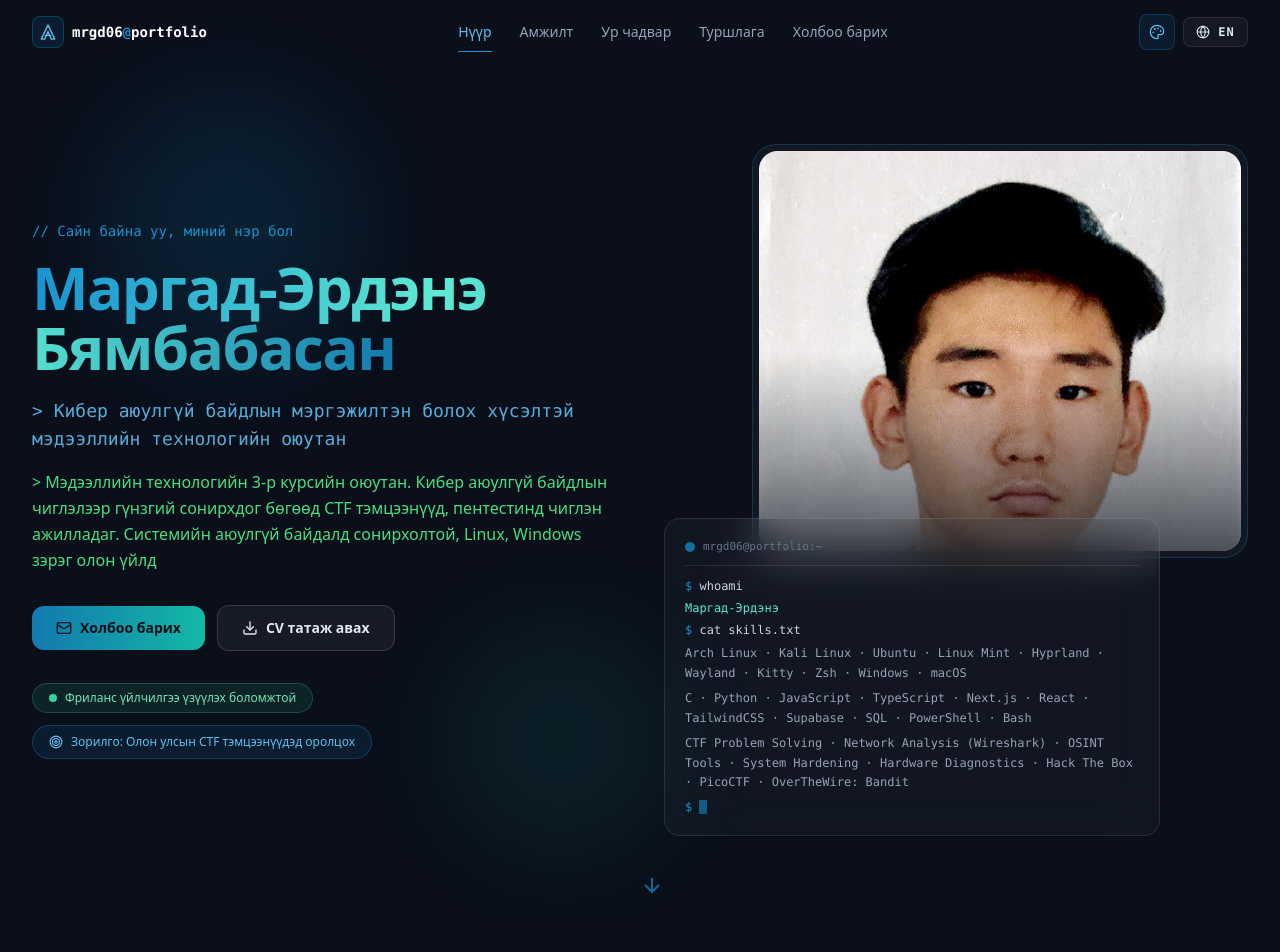
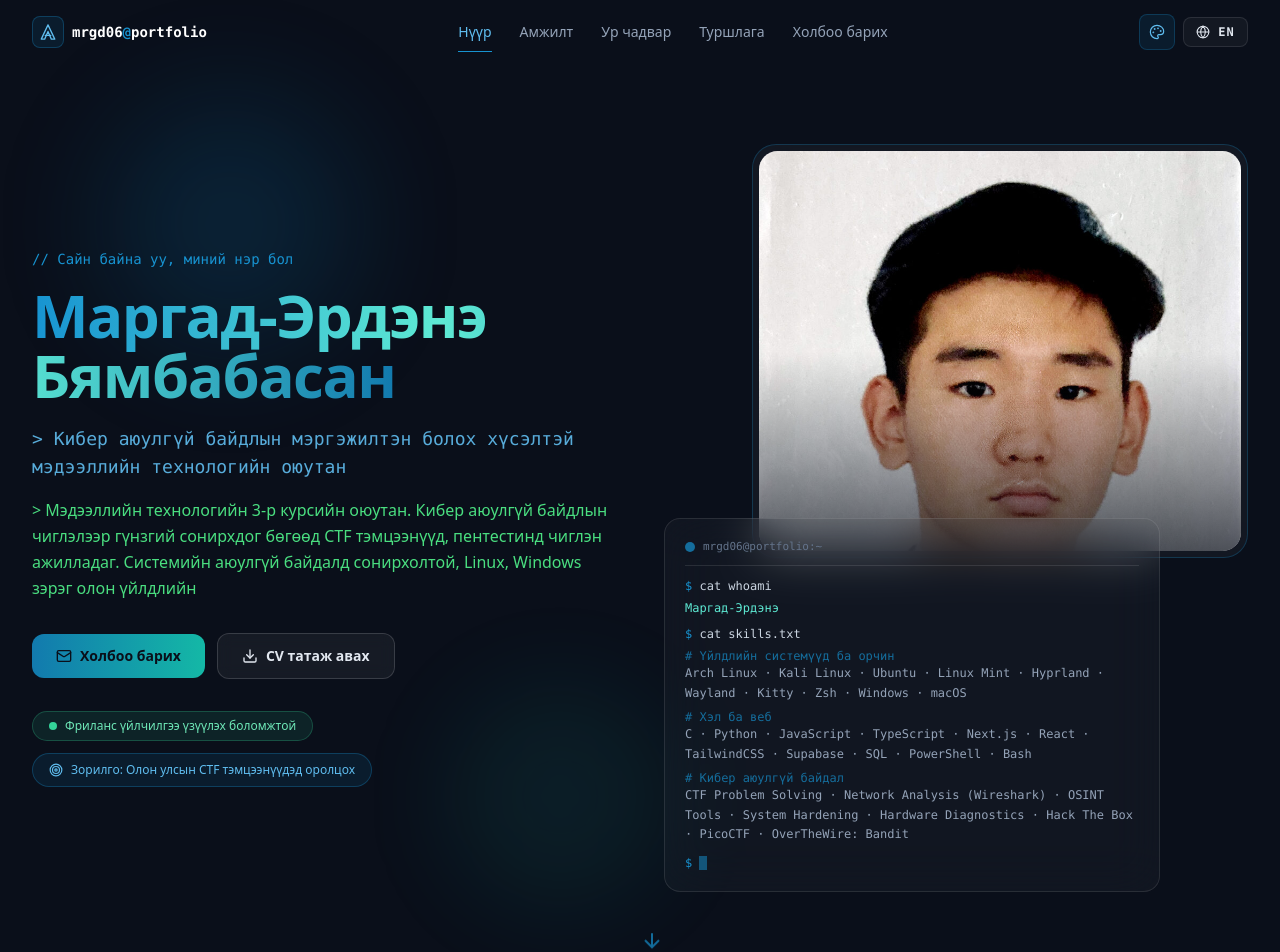
Before and after one commit to Zaprilli/Portfolio_web, a Next.js app: page / in a window 1280 px wide. Shown: the top 952 px of the page. Built offline with nearby package versions, Linux system fonts and the light colour scheme.

Commit message:
hero terminal: cat whoami + formatted skills.txt output

```diff
--- a/components/Hero.tsx
+++ b/components/Hero.tsx
@@ -207,18 +207,23 @@ export default function Hero() {
             </div>
             <div className="space-y-1.5 text-slate-300">
               <p>
-                <span className="text-brand-400">$</span> whoami
+                <span className="text-brand-400">$</span> cat whoami
               </p>
               <p className="text-accent-300">{c.shortName[lang]}</p>
-              <p>
+              <p className="pt-1">
                 <span className="text-brand-400">$</span> cat skills.txt
               </p>
-              {skillCategories.map((cat) => (
-                <p key={cat.category.en} className="break-words leading-relaxed text-slate-400">
-                  {cat.items.join(' · ')}
-                </p>
-              ))}
-              <p>
+              <div className="space-y-1.5">
+                {skillCategories.map((cat) => (
+                  <div key={cat.category.en}>
+                    <p className="text-brand-400/70"># {cat.category[lang]}</p>
+                    <p className="break-words leading-relaxed text-slate-400">
+                      {cat.items.join(' · ')}
+                    </p>
+                  </div>
+                ))}
+              </div>
+              <p className="pt-1">
                 <span className="text-brand-400">$</span>{' '}
                 <span className="inline-block h-3.5 w-2 animate-pulse bg-brand-400 align-middle" />
               </p>
```
